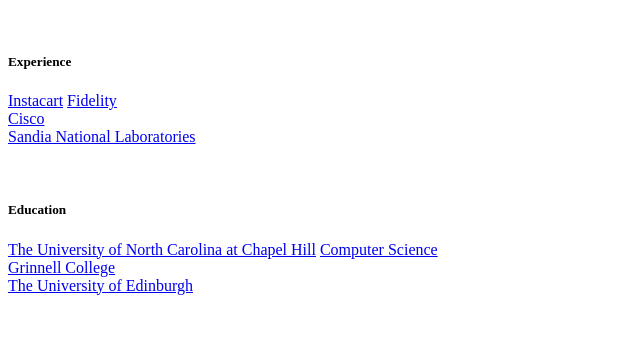
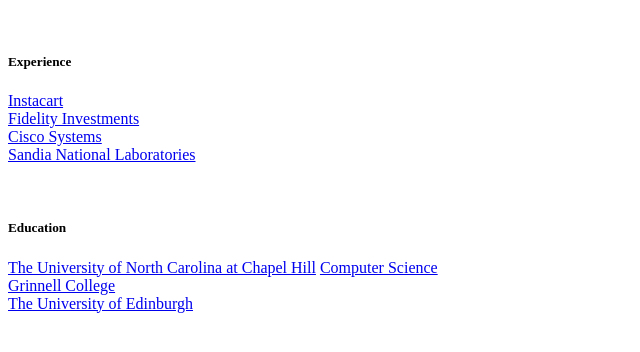
Before and after one commit to andrewnashel/andrewnashel.github.io, a plain HTML site: page index.html in a window 1280 px wide. Shown: the part 100-452 px from the top of the page, without its empty margins (0-640 px from the left). Drawn offline with Linux system fonts and the light colour scheme.

Commit message:
Update index.html with full names

```diff
--- a/index.html
+++ b/index.html
@@ -11,9 +11,9 @@
 <p>
 <br>
 <h5>Experience</h5>
-  <a href="https://www.instacart.com/">Instacart</a>
-  <a href="https://www.fidelity.com/">Fidelity</a><br>
-  <a href="https://www.cisco.com/">Cisco</a><br>
+  <a href="https://www.instacart.com/">Instacart</a><br>
+  <a href="https://www.fidelity.com/">Fidelity Investments</a><br>
+  <a href="https://www.cisco.com/">Cisco Systems</a><br>
   <a href="https://www.sandia.gov/">Sandia National Laboratories</a>
 </p>
 
```
